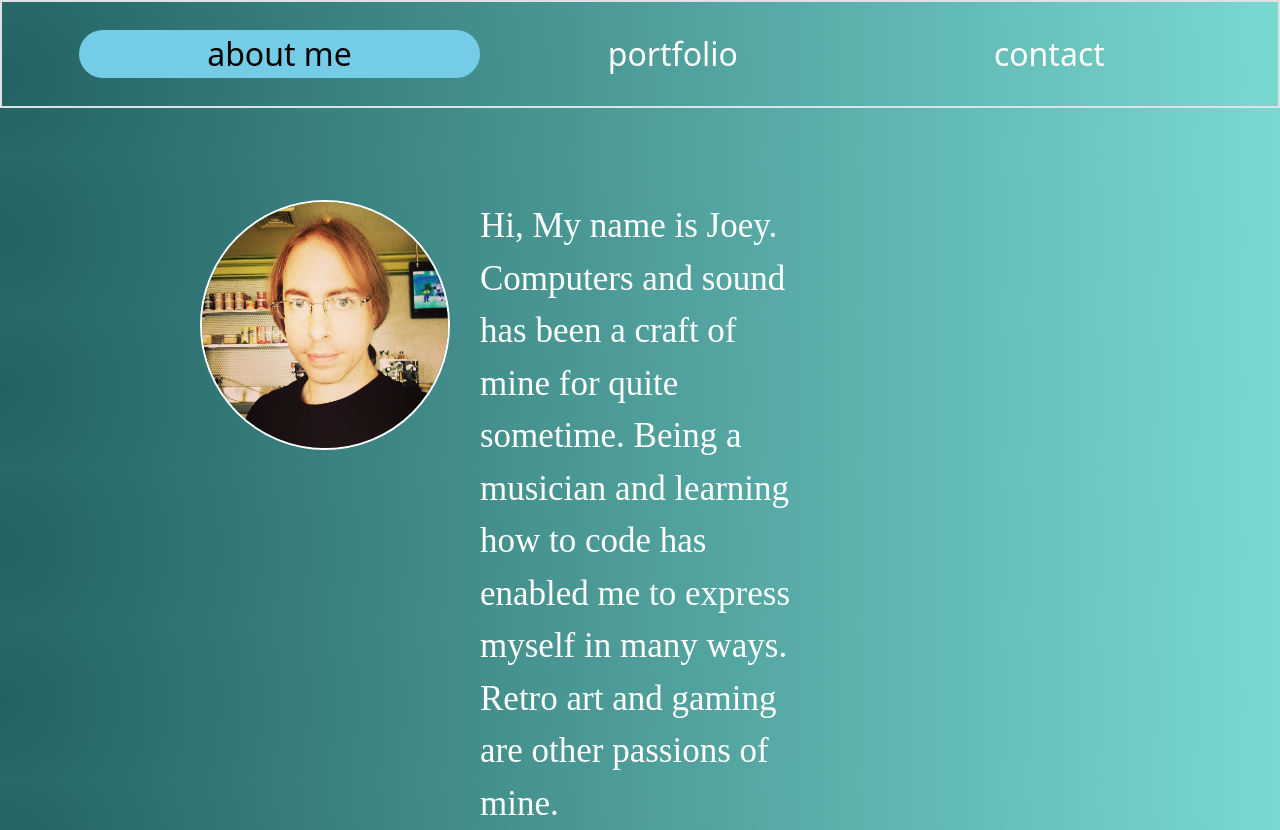
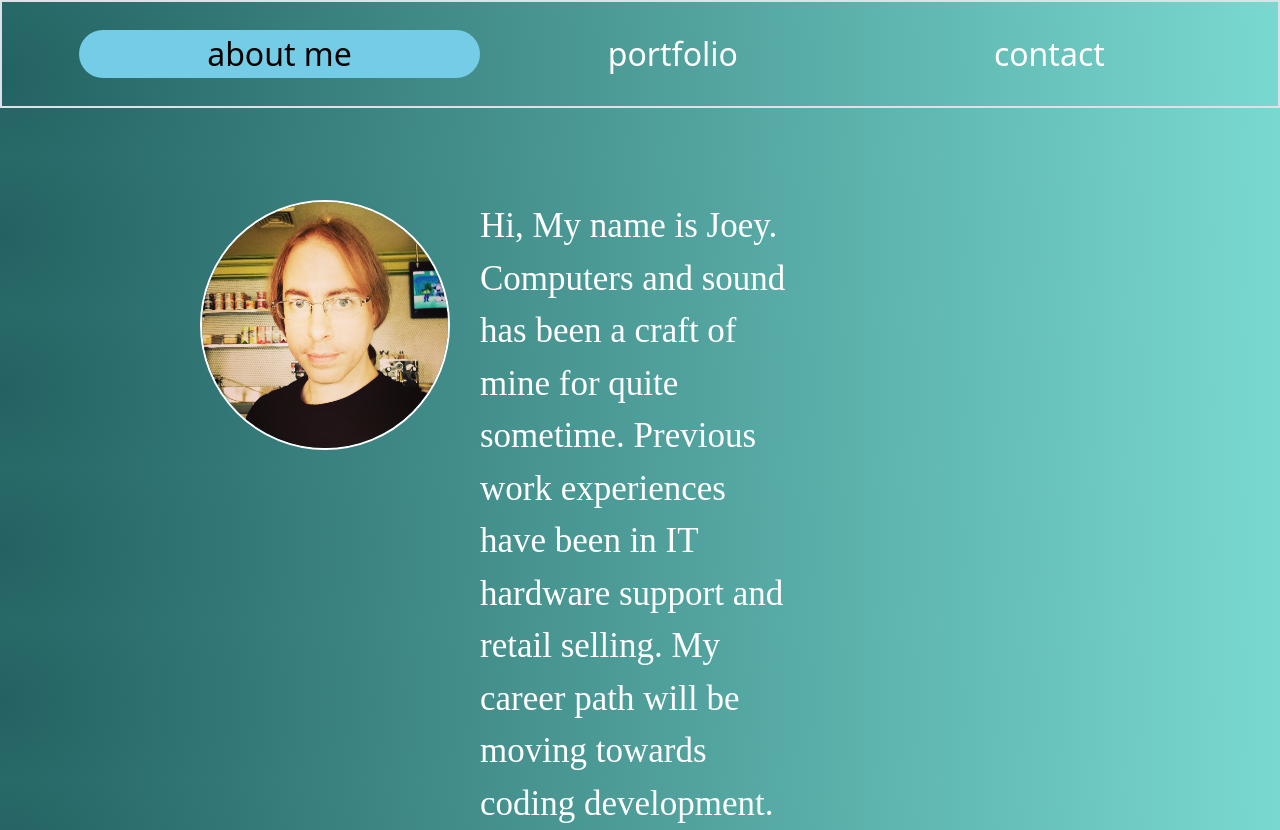
Before and after one commit to joeyblue27/Joeys-Portfolio-React, a React (Create React App) app: page / in a window 1280 px wide. Built offline with nearby package versions, Linux system fonts and the light colour scheme.

Commit message:
about me

```diff
--- a/src/components/AboutMe.js
+++ b/src/components/AboutMe.js
@@ -1,15 +1,15 @@
-// imports react
+
 import React from 'react';
-// imports profile picture
+
 import joeys from '../assets/images/joey.jpg'
 
 
 
 
-// aboutme function
+
 function AboutMe() {
 
-  // returns html for aboutme state
+
   return (
 
 
@@ -18,9 +18,7 @@ function AboutMe() {
 
       <div className='d-flex flex-column align-items-center pb-5'>
       <p className='w-25'>
-        Hi, My name is Joey. Computers and sound has been a craft of mine for quite sometime.
-        Being a musician and learning how to code has enabled me to express myself in many ways.
-        Retro art and gaming are other passions of mine.
+      Hi, My name is Joey. Computers and sound has been a craft of mine for quite sometime. Previous work experiences have been in IT hardware support and retail selling. My career path will be moving towards coding development.
 
       </p>
       </div>
@@ -28,5 +26,5 @@ function AboutMe() {
 
   );
 };
-// exports aboutme function
+
 export default AboutMe;
--- a/src/utils/helpers.js
+++ b/src/utils/helpers.js
@@ -1,5 +1,5 @@
 // helper function to determine if an email fits basic email format
 export function validateEmail(email) {
-  const re = /^(([^<>()[\]\\.,;:\s@"]+(\.[^<>()[\]\\.,;:\s@"]+)*)|(".+"))@((\[[0-9]{1,3}\.[0-9]{1,3}\.[0-9]{1,3}\.[0-9]{1,3}\])|(([a-zA-Z\-0-9]+\.)+[a-zA-Z]{2,}))$/;
-  return re.test(String(email).toLowerCase());
+  const regex = /^(([^<>()[\]\\.,;:\s@"]+(\.[^<>()[\]\\.,;:\s@"]+)*)|(".+"))@((\[[0-9]{1,3}\.[0-9]{1,3}\.[0-9]{1,3}\.[0-9]{1,3}\])|(([a-zA-Z\-0-9]+\.)+[a-zA-Z]{2,}))$/;
+  return regex.test(String(email).toLowerCase());
 };
```
Also changed, not shown: src/App.js (+8 -8 lines), src/components/ContactForm.js (+20 -20 lines), src/components/Header.js (+6 -6 lines), src/components/Navigation.js (+7 -7 lines), src/components/Portfolio.js (+8 -8 lines), src/components/Project.js (+5 -5 lines), src/index.js (+4 -4 lines).
